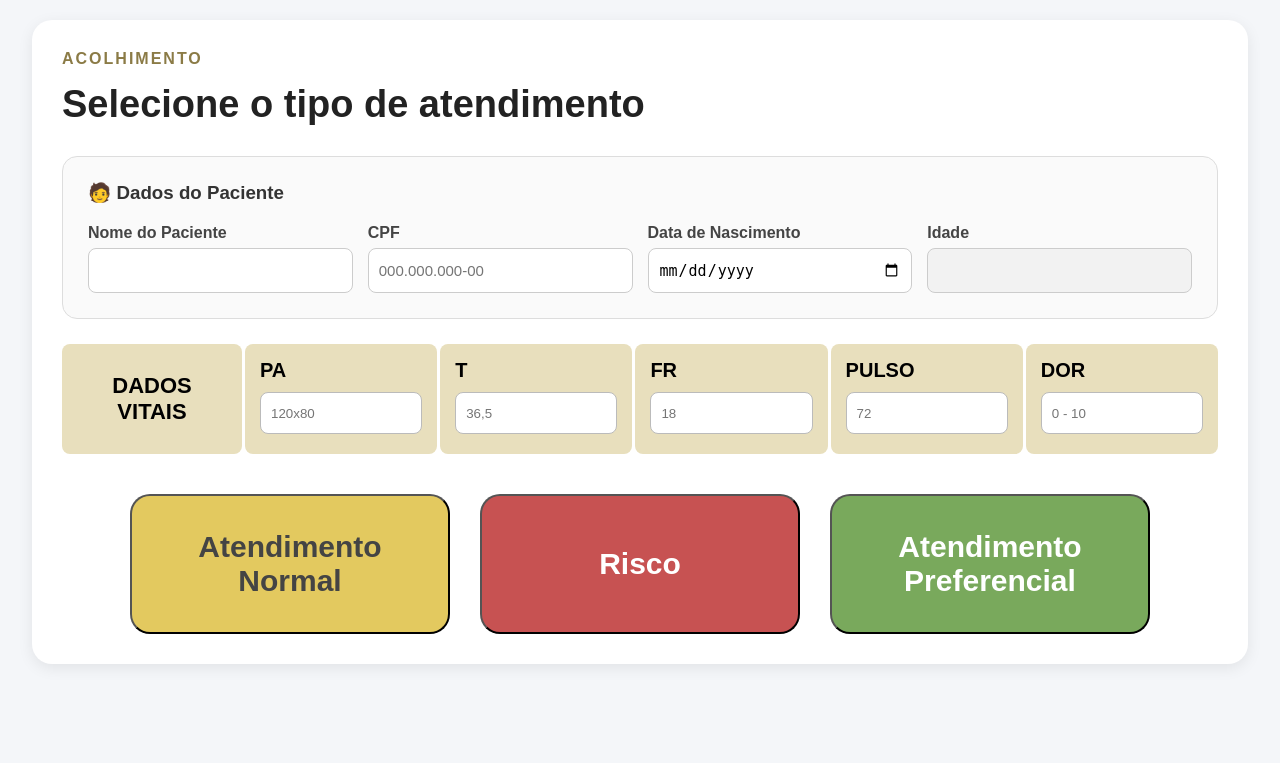
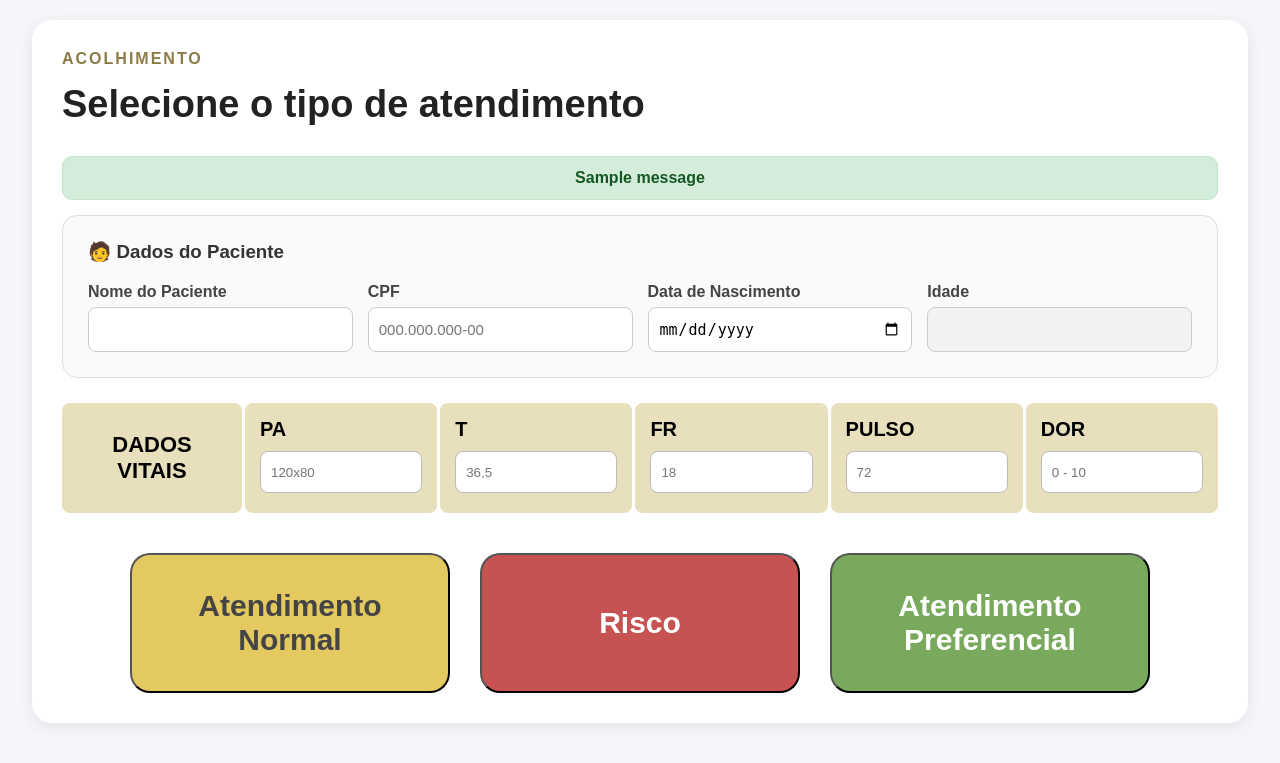
Before and after one commit to rfalves-wq/hospital_system, a Django app: page /acolhimento/ in a window 1280 px wide. Shown: the top 763 px of the page. Run offline with Django 5.2, Linux system fonts and the light colour scheme; tables that the repository leaves empty hold one stand-in row (values such as "Sample post"); one stand-in notice (Sample message) is shown; parts of the project's set-up code (start-up, migrations or seed data) failed here and were passed over.

Commit message:
atualização no js

```diff
--- a/acolhimento/static/acolhimento/css/atendimento.css
+++ b/acolhimento/static/acolhimento/css/atendimento.css
@@ -270,3 +270,31 @@ h1{
     margin-bottom:15px;
     text-align:center;
 }
+
+.alerta-sucesso {
+    background: #e6ffed;
+    color: #1b7f3a;
+    border: 1px solid #a6e3b1;
+    padding: 12px;
+    border-radius: 10px;
+    margin: 15px 0;
+    font-weight: bold;
+    text-align: center;
+}
+
+.alerta-sucesso {
+    background: #d4edda;
+    color: #155724;
+    border: 1px solid #c3e6cb;
+    padding: 12px;
+    border-radius: 10px;
+    margin: 15px 0;
+    font-weight: bold;
+    text-align: center;
+    animation: fadeIn 0.3s ease-in-out;
+}
+
+@keyframes fadeIn {
+    from { opacity: 0; transform: translateY(-5px); }
+    to { opacity: 1; transform: translateY(0); }
+}
--- a/acolhimento/templates/acolhimento/tipo_atendimento.html
+++ b/acolhimento/templates/acolhimento/tipo_atendimento.html
@@ -24,7 +24,13 @@
     {{ erro }}
 </div>
 {% endif %}
-
+{% if messages %}
+    {% for message in messages %}
+        <div class="alerta-sucesso">
+            {{ message }}
+        </div>
+    {% endfor %}
+{% endif %}
     <form method="POST">
         {% csrf_token %}
 
--- a/acolhimento/views.py
+++ b/acolhimento/views.py
@@ -1,3 +1,4 @@
+from django.contrib import messages
 from django.shortcuts import render, redirect
 from django.db.models import Q
 from .models import Acolhimento
@@ -8,29 +9,18 @@ def tipo_atendimento(request):
     paciente = None
     erro = None
 
-    # =========================
-    # 🔍 BUSCA (GET)
-    # =========================
     cpf = request.GET.get('cpf')
     nome = request.GET.get('nome')
 
     if cpf or nome:
-        filtros = Q()
-
-        if cpf:
-            filtros |= Q(cpf__icontains=cpf)
-
-        if nome:
-            filtros |= Q(nome_paciente__icontains=nome)
-
-        paciente = Acolhimento.objects.filter(filtros).first()
+        paciente = Acolhimento.objects.filter(
+            Q(cpf__icontains=cpf) |
+            Q(nome_paciente__icontains=nome)
+        ).first()
 
         if not paciente:
             erro = "Paciente não encontrado."
 
-    # =========================
-    # 💾 SALVAR (POST)
-    # =========================
     if request.method == 'POST':
 
         sinais_obrigatorios = [
@@ -48,21 +38,13 @@ def tipo_atendimento(request):
                     'paciente': paciente
                 })
 
-        # 🔥 tratamento de temperatura
         temperatura = request.POST.get('temperatura')
-        try:
+        if temperatura:
             temperatura = float(temperatura.replace(',', '.'))
-        except (ValueError, AttributeError):
-            return render(request, 'acolhimento/tipo_atendimento.html', {
-                'erro': '⚠️ Temperatura inválida.',
-                'paciente': paciente
-            })
 
-        # 🔢 idade segura
         idade = request.POST.get('idade')
         idade = int(idade) if idade and idade.isdigit() else None
 
-        # 💾 salvar
         Acolhimento.objects.create(
             nome_paciente=request.POST.get('nome_paciente'),
             cpf=request.POST.get('cpf'),
@@ -76,13 +58,14 @@ def tipo_atendimento(request):
             tipo_atendimento=request.POST.get('tipo_atendimento')
         )
 
+        messages.success(request, "✔️ Atendimento registrado com sucesso!")
+
         return redirect('tipo_atendimento')
 
     return render(request, 'acolhimento/tipo_atendimento.html', {
         'paciente': paciente,
         'erro': erro
     })
-
 
 def atendimento_normal(request):
     return render(request, 'acolhimento/normal.html')
```
Also changed, not shown: db.sqlite3.
